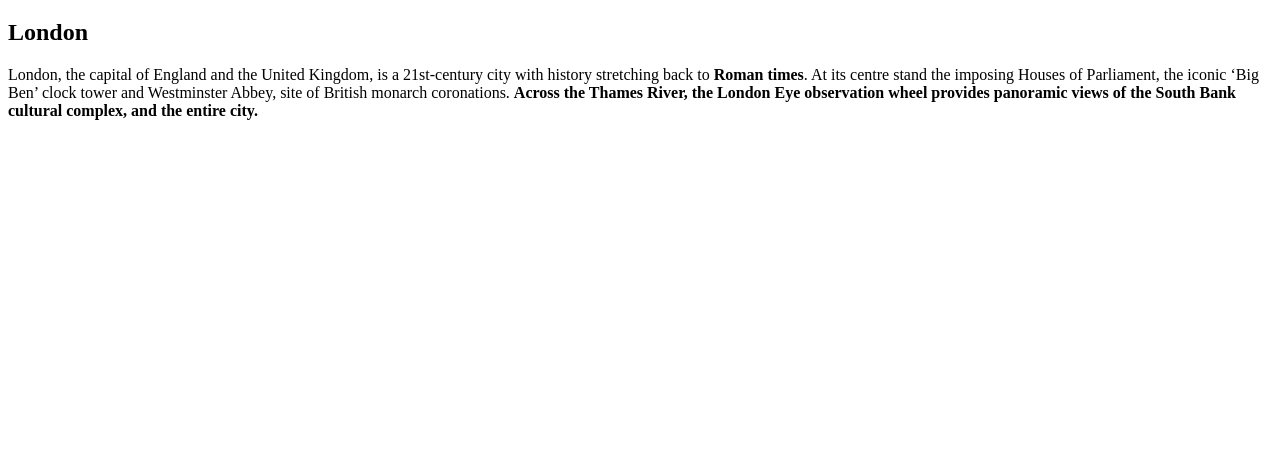
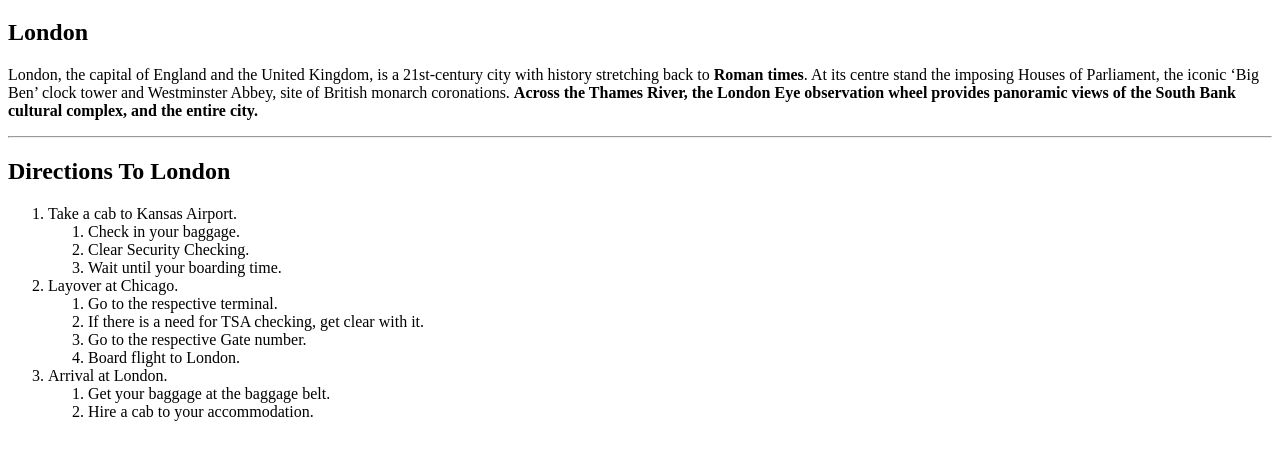
Before and after one commit to 44-563-WebApps-F21/webapps-f21-assignment-3-saitej-veerabathini, a plain HTML site: page index.html in a window 1280 px wide. Shown: the part 61-520 px from the top of the page. Drawn offline with Linux system fonts and the light colour scheme.

Commit message:
Added directions in ordered list

```diff
--- a/index.html
+++ b/index.html
@@ -1,13 +1,44 @@
 <!DOCTYPE html>
 <html>
+
 <head>
     <title>
         Assignment 3
     </title>
 </head>
+
 <body>
     <h1>Saitej Veerabathini</h1>
     <h2>London</h2>
-        <p>London, the capital of England and the United Kingdom, is a 21st-century city with history stretching back to <b>Roman times</b>. At its centre stand the imposing Houses of Parliament, the iconic ‘Big Ben’ clock tower and Westminster Abbey, site of British monarch coronations. <b>Across the Thames River, the London Eye observation wheel provides panoramic views of the South Bank cultural complex, and the entire city.</b></p>
+    <p>London, the capital of England and the United Kingdom, is a 21st-century city with history stretching back to
+        <b>Roman times</b>. At its centre stand the imposing Houses of Parliament, the iconic ‘Big Ben’ clock tower and
+        Westminster Abbey, site of British monarch coronations. <b>Across the Thames River, the London Eye observation
+            wheel provides panoramic views of the South Bank cultural complex, and the entire city.</b>
+        <hr>
+      <h2>Directions To London</h2>
+      <ol>
+          <li>Take a cab to Kansas Airport.</li>
+          <ol>
+              <li>Check in your baggage.</li>
+              <li>Clear Security Checking.</li>
+              <li>Wait until your boarding time.</li>
+          </ol>
+          <li>Layover at Chicago.</li>
+          <ol>
+              <li>Go to the respective terminal.</li>
+              <li>If there is a need for TSA checking, get clear with it.</li>
+              <li>Go to the respective Gate number.</li>
+              <li>Board flight to London.</li>
+          </ol>
+          <li>Arrival at London.</li>
+          <ol>
+              <li>Get your baggage at the baggage belt.</li>
+              <li>Hire a cab to your accommodation.</li>
+          </ol>
+      </ol>
+
+    </p>
+
 </body>
+
 </html>
```
Lines whose indentation alone changed are shown as unchanged.
